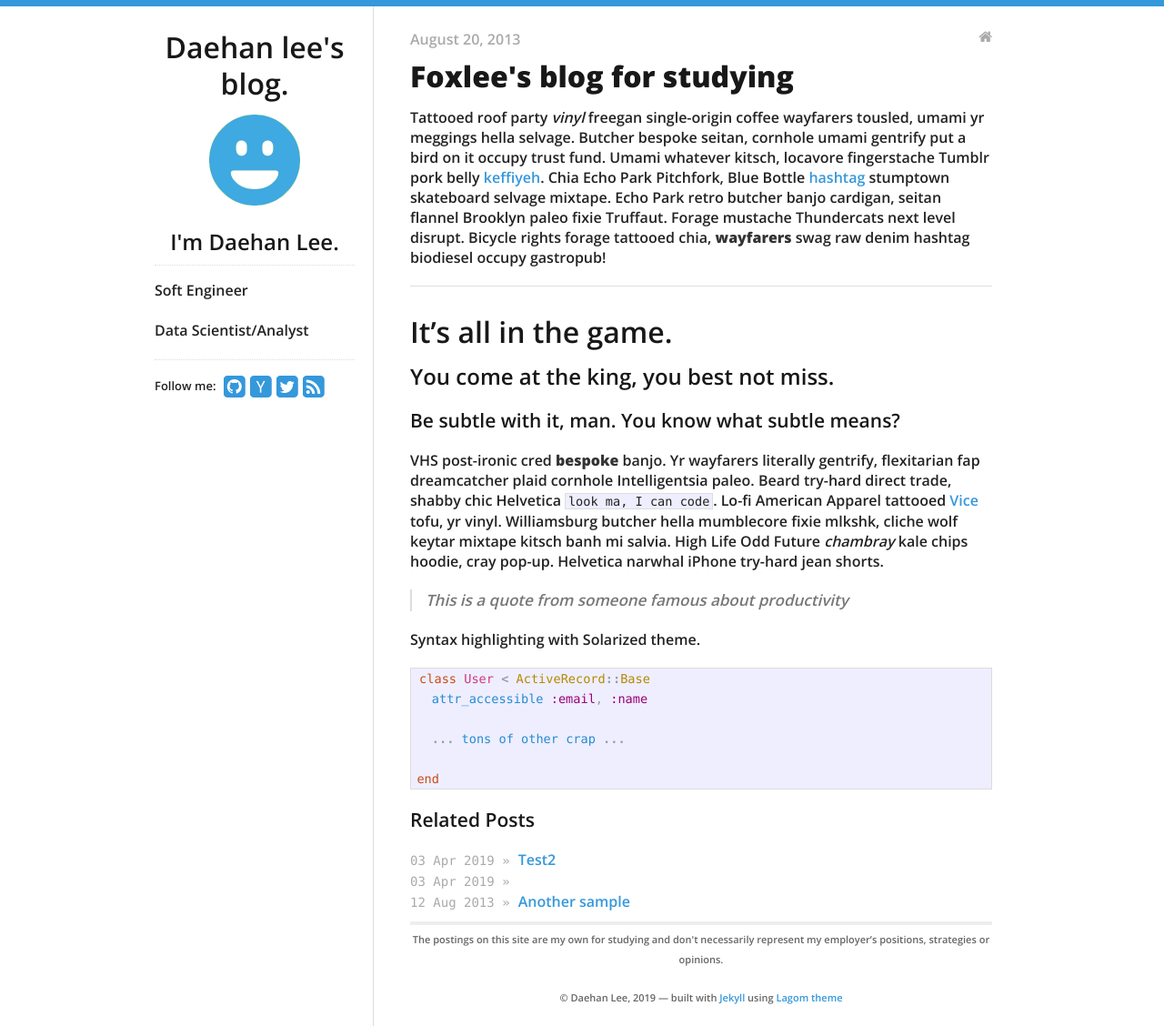
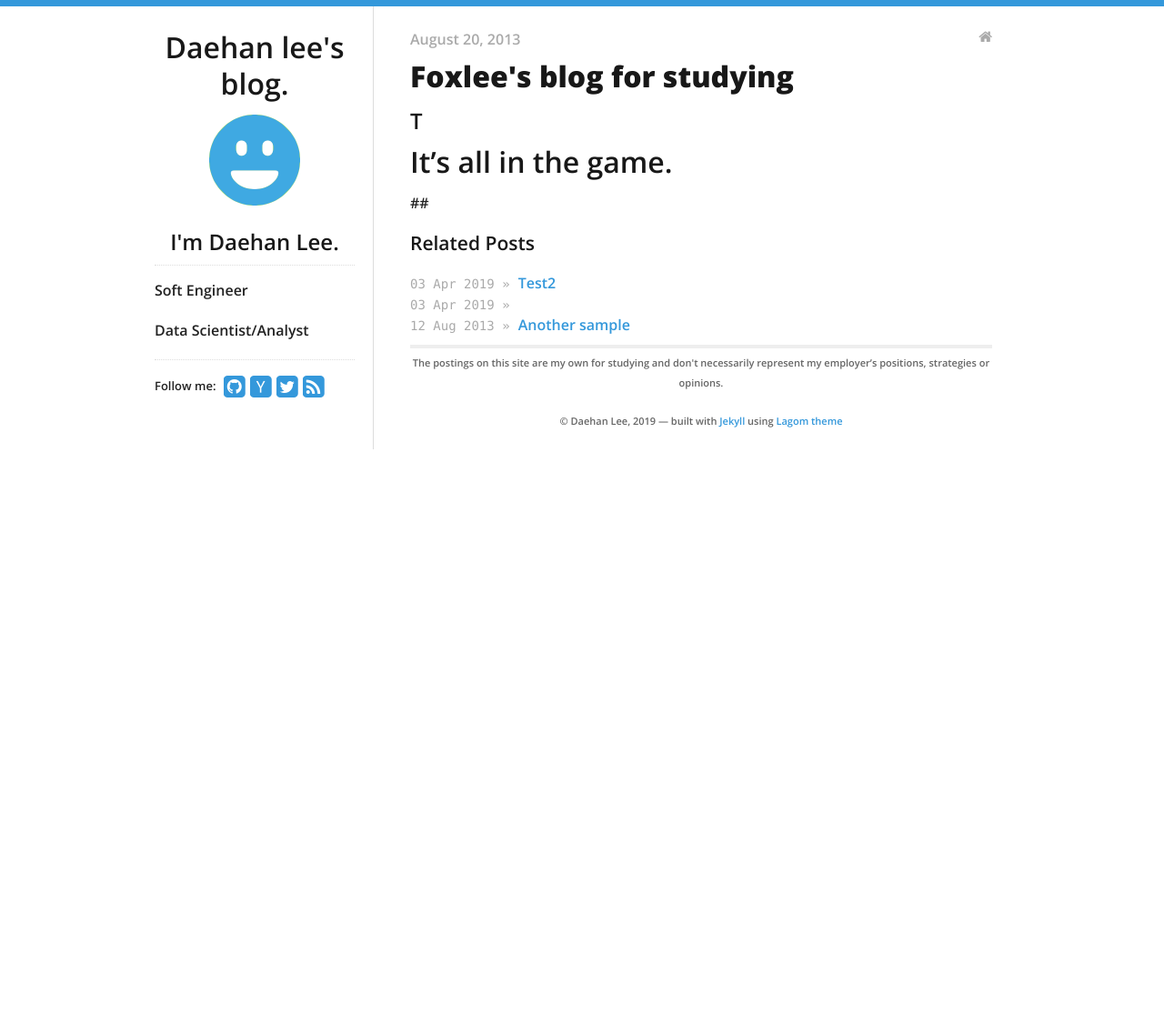
Before and after one commit to daehan0226/Study, a Jekyll site: the page built from _posts/2013-08-20-sample-post.md, in a window 1280 px wide. Shown: the whole page at 91% size. Built offline with Jekyll 4.4.1, drawn with Linux system fonts in a browser that asks for light colours; after the commit the page ends 907 px from its top, so only the background shows below that.

Commit message:
Update 2013-08-20-sample-post.md

```diff
--- a/_posts/2013-08-20-sample-post.md
+++ b/_posts/2013-08-20-sample-post.md
@@ -5,40 +5,9 @@ categories:
 - blog
 ---
 
-Tattooed roof party *vinyl* freegan single-origin coffee wayfarers tousled, umami yr
-meggings hella selvage. Butcher bespoke seitan, cornhole umami gentrify put a bird
-on it occupy trust fund. Umami whatever kitsch, locavore fingerstache Tumblr pork belly
-[keffiyeh](#). Chia Echo Park Pitchfork, Blue Bottle [hashtag](#) stumptown skateboard selvage
-mixtape. Echo Park retro butcher banjo cardigan, seitan flannel Brooklyn paleo fixie
-Truffaut. Forage mustache Thundercats next level disrupt. Bicycle rights forage tattooed
-chia, **wayfarers** swag raw denim hashtag biodiesel occupy gastropub!
-
+T
 ---
 
 # It's all in the game.
 
-## You come at the king, you best not miss.
-
-### Be subtle with it, man. You know what subtle means?
-
-VHS post-ironic cred **bespoke** banjo. Yr wayfarers literally gentrify, flexitarian fap
-dreamcatcher plaid cornhole Intelligentsia paleo. Beard try-hard direct trade, shabby chic
-Helvetica `look ma, I can code`. Lo-fi American Apparel tattooed [Vice](#) tofu, yr vinyl.
-Williamsburg butcher hella mumblecore fixie mlkshk, cliche wolf keytar mixtape kitsch banh mi
-salvia. High Life Odd Future *chambray* kale chips hoodie, cray pop-up. Helvetica narwhal
-iPhone try-hard jean shorts.
-
-> This is a quote from someone famous about productivity
-
-
-Syntax highlighting with Solarized theme.
-
-{% highlight ruby %}
-class User < ActiveRecord::Base
-  attr_accessible :email, :name
-
-  ... tons of other crap ...
-
-end
-
-{% endhighlight %}
+##
```
